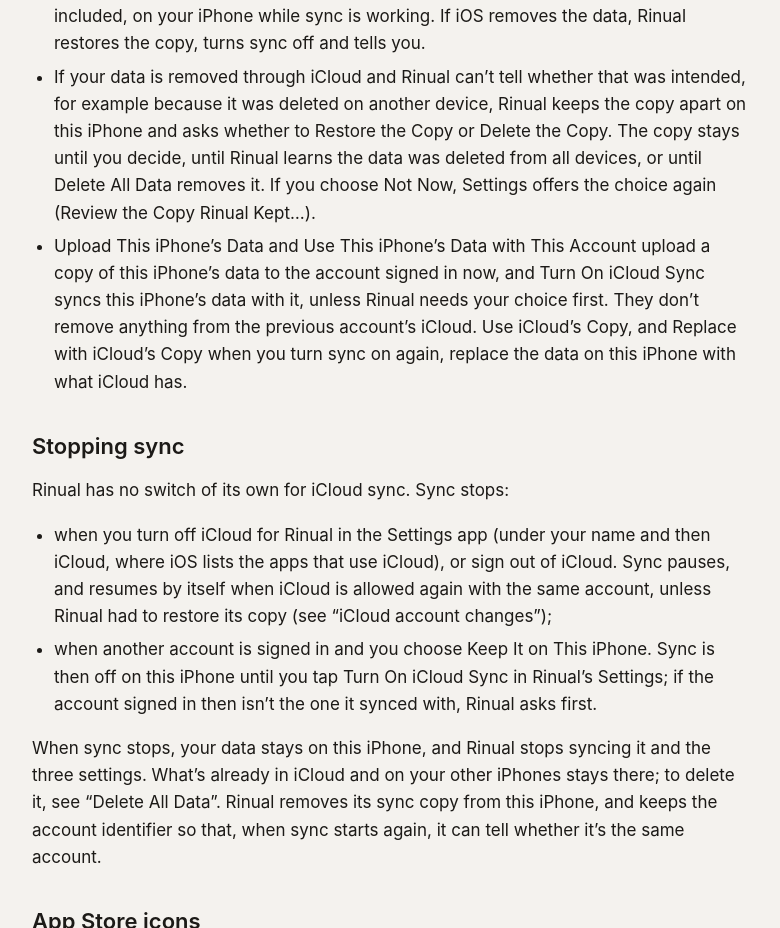
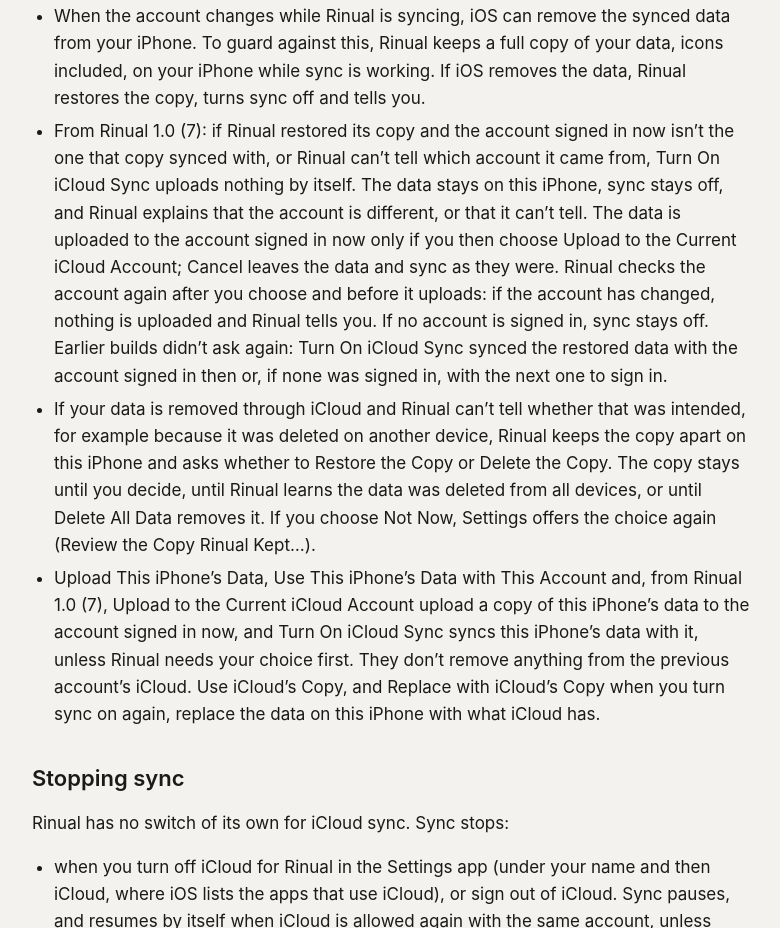
Before and after one commit to xnwf1/renewlist-privacy, a plain HTML site: page index.html in a window 1280 px wide. Shown: the part 4360-5288 px from the top of the page, without its empty margins (248-1028 px from the left). Drawn offline with Linux system fonts and the light colour scheme.

Commit message:
Policy (English): from Rinual 1.0 (7), Upload to the Current iCloud Account for data restored from its copy

```diff
--- a/index.html
+++ b/index.html
@@ -44,7 +44,7 @@
 
 <h2>iCloud sync</h2>
 <p>iCloud sync starts by itself; there is no switch to turn it on. On a new installation, Rinual starts syncing with the Apple Account signed in on your iPhone once you’ve finished the welcome screen and iCloud confirms which account it is. Without an iCloud account, or while iCloud isn’t allowed for Rinual, Rinual works on your iPhone alone, and once iCloud is available it starts syncing by itself, including what you entered meanwhile. Rinual’s Settings shows what sync is doing, under iCloud.</p>
-<p>An iPhone updated from an earlier build of Rinual keeps sync as it was. If sync was off there, or Rinual was waiting for your choice (for example after another account signed in or after it restored its copy), nothing is uploaded until you choose Turn On iCloud Sync or Choose What to Do… in Rinual’s Settings. While sync is off, Rinual sends nothing to iCloud and checks your iCloud account only when you tap one of them.</p>
+<p>An iPhone updated from an earlier build of Rinual keeps sync as it was. If sync was off there, or Rinual was waiting for your choice (for example after another account signed in or after it restored its copy), nothing is uploaded until you choose Turn On iCloud Sync or Choose What to Do… in Rinual’s Settings. While sync is off, Rinual sends nothing to iCloud and checks your iCloud account only when you tap one of them. From Rinual 1.0 (7), data that Rinual restored from its copy is uploaded to a different account, or to one Rinual can’t confirm, only after a further choice (see “iCloud account changes”).</p>
 <p>While it syncs:</p>
 <ul>
 <li>Rinual keeps your information in your own private iCloud database, so it appears on your other iPhones (or iPads running Rinual) that are signed in to the same Apple Account and sync too. It counts toward your iCloud storage.</li>
@@ -85,8 +85,9 @@
 <li>If you sign out of iCloud, sync pauses and your information stays on your iPhone. Sync resumes by itself when you sign in again with the same account.</li>
 <li>If a different Apple Account signs in, sync pauses and Rinual tells you. Nothing is uploaded to the new account unless you choose Use This iPhone’s Data with This Account. Keep It on This iPhone turns sync off on this iPhone and keeps your data here. If you choose Decide Later, Settings offers the choice again (Choose What to Do…).</li>
 <li>When the account changes while Rinual is syncing, iOS can remove the synced data from your iPhone. To guard against this, Rinual keeps a full copy of your data, icons included, on your iPhone while sync is working. If iOS removes the data, Rinual restores the copy, turns sync off and tells you.</li>
+<li>From Rinual 1.0 (7): if Rinual restored its copy and the account signed in now isn’t the one that copy synced with, or Rinual can’t tell which account it came from, Turn On iCloud Sync uploads nothing by itself. The data stays on this iPhone, sync stays off, and Rinual explains that the account is different, or that it can’t tell. The data is uploaded to the account signed in now only if you then choose Upload to the Current iCloud Account; Cancel leaves the data and sync as they were. Rinual checks the account again after you choose and before it uploads: if the account has changed, nothing is uploaded and Rinual tells you. If no account is signed in, sync stays off. Earlier builds didn’t ask again: Turn On iCloud Sync synced the restored data with the account signed in then or, if none was signed in, with the next one to sign in.</li>
 <li>If your data is removed through iCloud and Rinual can’t tell whether that was intended, for example because it was deleted on another device, Rinual keeps the copy apart on this iPhone and asks whether to Restore the Copy or Delete the Copy. The copy stays until you decide, until Rinual learns the data was deleted from all devices, or until Delete All Data removes it. If you choose Not Now, Settings offers the choice again (Review the Copy Rinual Kept…).</li>
-<li>Upload This iPhone’s Data and Use This iPhone’s Data with This Account upload a copy of this iPhone’s data to the account signed in now, and Turn On iCloud Sync syncs this iPhone’s data with it, unless Rinual needs your choice first. They don’t remove anything from the previous account’s iCloud. Use iCloud’s Copy, and Replace with iCloud’s Copy when you turn sync on again, replace the data on this iPhone with what iCloud has.</li>
+<li>Upload This iPhone’s Data, Use This iPhone’s Data with This Account and, from Rinual 1.0 (7), Upload to the Current iCloud Account upload a copy of this iPhone’s data to the account signed in now, and Turn On iCloud Sync syncs this iPhone’s data with it, unless Rinual needs your choice first. They don’t remove anything from the previous account’s iCloud. Use iCloud’s Copy, and Replace with iCloud’s Copy when you turn sync on again, replace the data on this iPhone with what iCloud has.</li>
 </ul>
 
 <h2>Stopping sync</h2>
```
